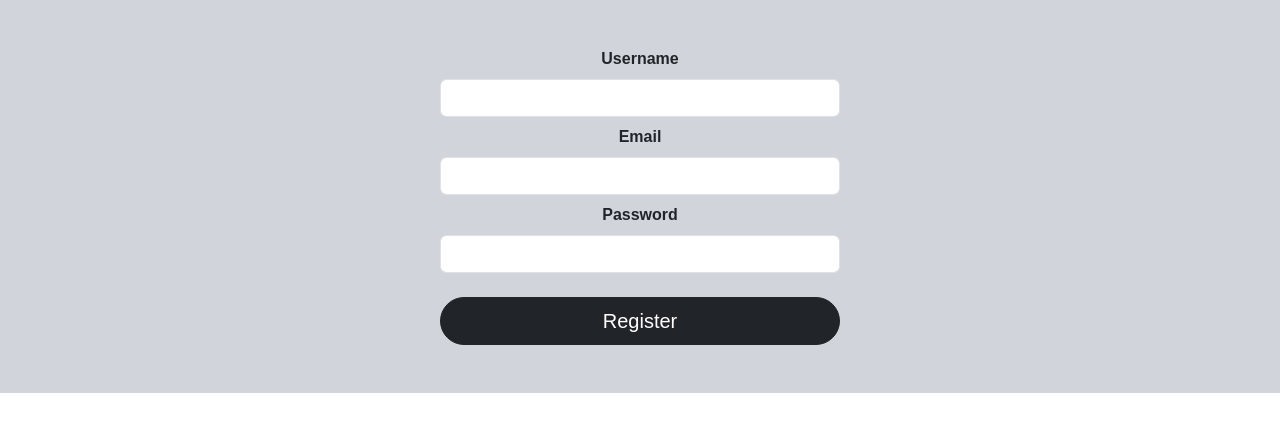
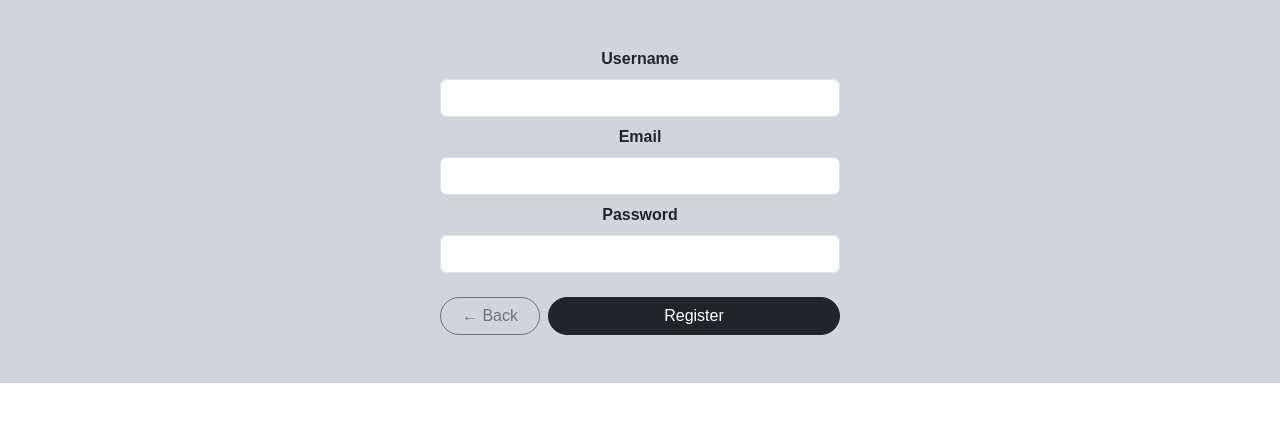
Before and after one commit to isaacjacques/COP4813-Semester-Project, a PHP site: page /register in a window 1280 px wide. Shown: the part 249-681 px from the top of the page. Run offline with PHP 8.4, Linux system fonts and the light colour scheme.

Commit message:
add back buttons

```diff
--- a/src/views/admin_user_form.php
+++ b/src/views/admin_user_form.php
@@ -8,6 +8,9 @@
 <body>
   <?php include 'navbar.php'; ?>
   <div class="container mt-4">
+    <a href="/admin" class="btn btn-secondary mb-3">
+      ← Back to Dashboard
+    </a>
     <h3>Edit User</h3>
 
     <!-- Update Form -->
--- a/src/views/register.php
+++ b/src/views/register.php
@@ -33,8 +33,18 @@
                 <label for="password" class="form-label fw-semibold">Password</label>
                 <input type="password" name="password" required class="form-control">
             </div>
-            <div class="d-grid mt-4">
-                <button type="submit" name="register" class="btn btn-dark btn-lg rounded-pill">Register</button>
+            <div class="d-flex mt-4">
+              <a href="/" class="btn btn-outline-secondary btn-md rounded-pill w-25">
+                ← Back
+              </a>
+
+              <button
+                type="submit"
+                name="register"
+                class="btn btn-dark btn-md rounded-pill flex-grow-1 ms-2"
+              >
+                Register
+              </button>
             </div>
         </form>
       </div>
```
Also changed, not shown: src/views/login.php (+12 -3 lines).
